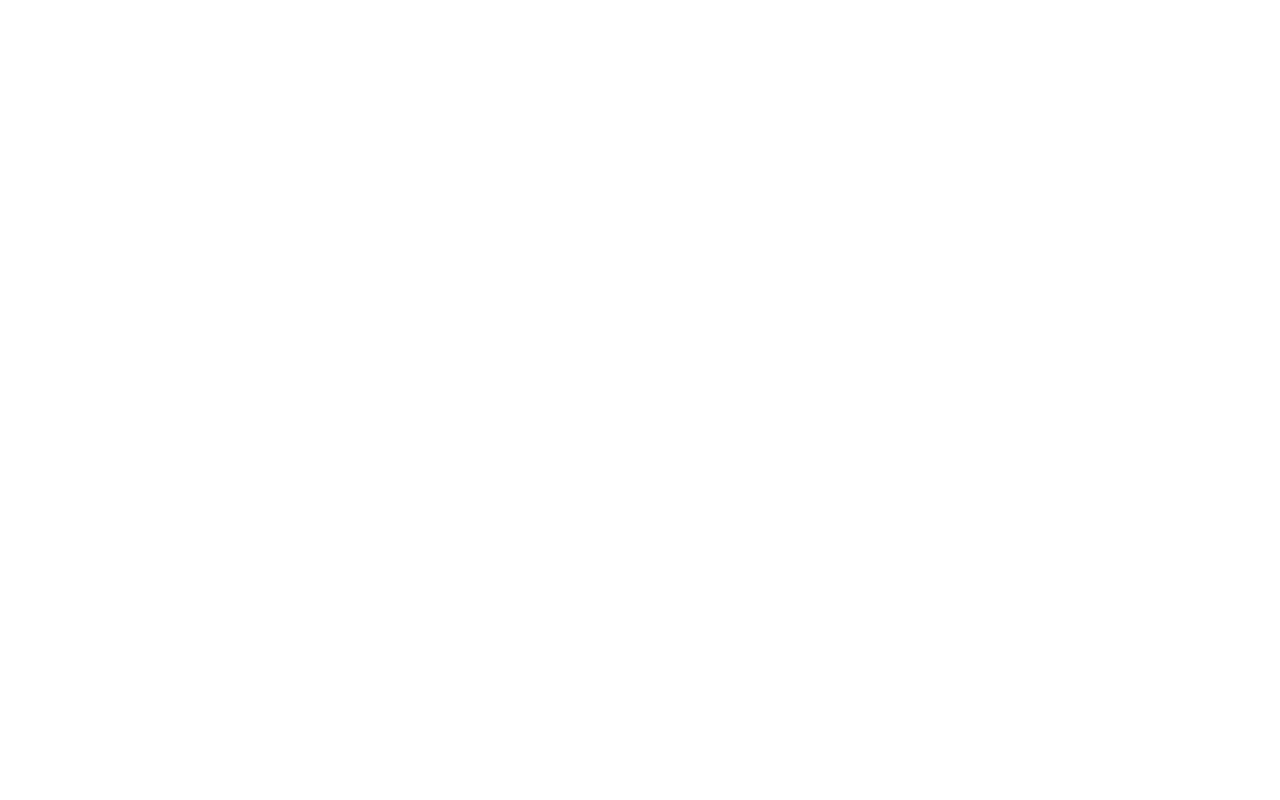
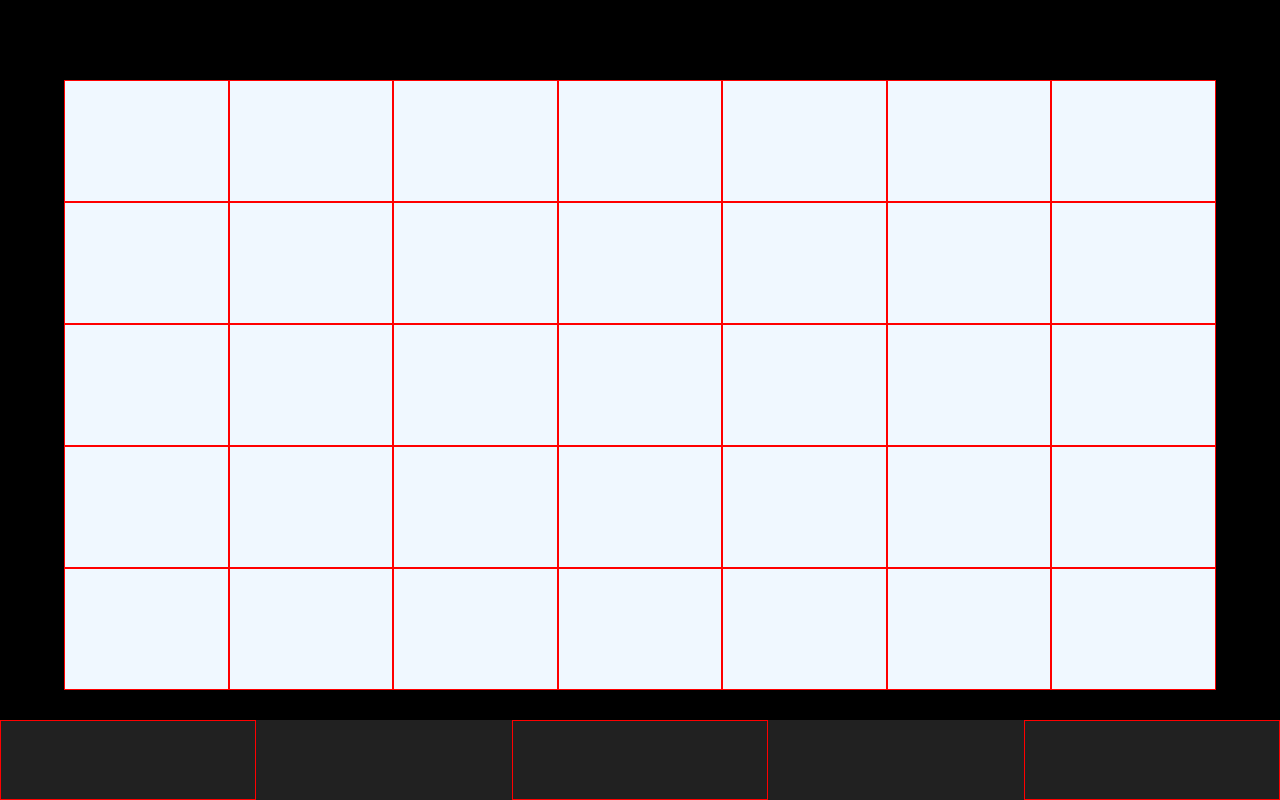
Before and after one commit to christiancamilleri/html-css-zoom, a plain HTML site: page index.html in a window 1280 px wide. Drawn offline with Linux system fonts and the light colour scheme.

Commit message:
feat:layout

```diff
--- a/css/style.css
+++ b/css/style.css
@@ -0,0 +1,58 @@
+* {
+    margin: 0;
+    padding: 0;
+    box-sizing: border-box;
+}
+
+main {
+  background-color: black;
+  width: 100%;
+  height: 90vh;
+  padding-top: 80px;
+  padding-bottom: 30px;
+}
+
+main .container-video {
+    width: 90%;
+    height: 100%;
+    margin-right: auto;
+    margin-left: auto;
+    display: flex;
+    flex-flow: row wrap;
+
+    background-color: aliceblue;
+    /* test */
+}
+
+main .container-video .card {
+    width: calc(100% / 7);
+    height: calc(100% / 5);
+
+    border: 1px solid red;
+    /* test */
+}
+
+/* footer */
+footer {
+    background-color: #212121;
+    width: 100%;
+    height: 10vh;
+
+    display: flex;
+    justify-content: space-between;
+}
+
+footer .foot-right {
+    width: 20%;
+    border: 1px solid red;
+}
+
+footer .foot-center {
+    width: 20%;
+    border: 1px solid red;
+}
+
+footer .foot-left {
+    width: 20%;
+    border: 1px solid red;
+}
--- a/index.html
+++ b/index.html
@@ -11,6 +11,57 @@
     <title>Zoom</title>
 </head>
 <body>
+    <!-- main -->
+    <main>
+      <div class="container-video">
+        <div class="card"></div>
+        <div class="card"></div>
+        <div class="card"></div>
+        <div class="card"></div>
+        <div class="card"></div>
+        <div class="card"></div>
+        <div class="card"></div>
+        <div class="card"></div>
+        <div class="card"></div>
+        <div class="card"></div>
+        <div class="card"></div>
+        <div class="card"></div>
+        <div class="card"></div>
+        <div class="card"></div>
+        <div class="card"></div>
+        <div class="card"></div>
+        <div class="card"></div>
+        <div class="card"></div>
+        <div class="card"></div>
+        <div class="card"></div>
+        <div class="card"></div>
+        <div class="card"></div>
+        <div class="card"></div>
+        <div class="card"></div>
+        <div class="card"></div>
+        <div class="card"></div>
+        <div class="card"></div>
+        <div class="card"></div>
+        <div class="card"></div>
+        <div class="card"></div>
+        <div class="card"></div>
+        <div class="card"></div>
+        <div class="card"></div>
+        <div class="card"></div>
+        <div class="card"></div>
+      </div>
+    </main>
+    <!-- footer -->
+    <footer>
+       <div class="foot-right">
 
+       </div>
+       <div class="foot-center">
+
+       </div>
+       <div class="foot-left">
+
+       </div>
+    </footer>
 </body>
 </html>
```
